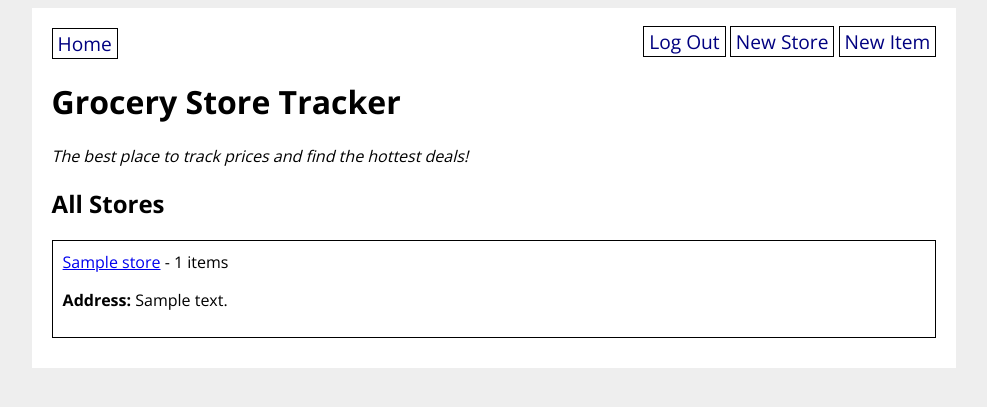
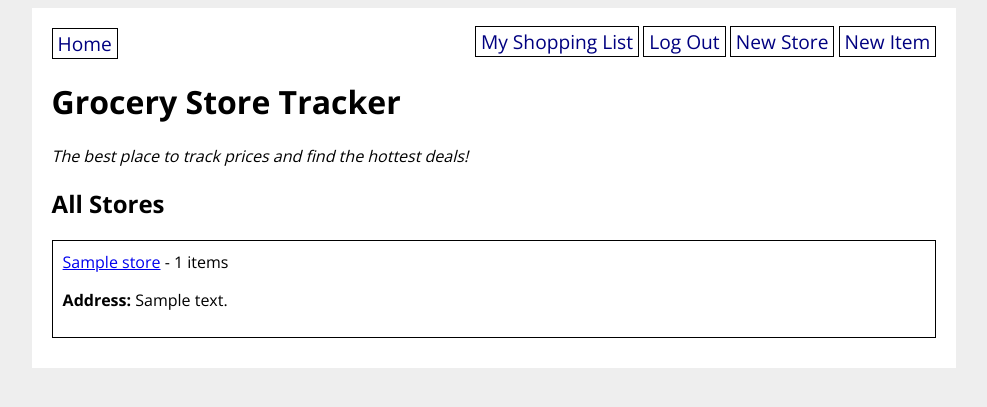
Before and after one commit to GSPuniani/Grocery-Store-Auth, a Flask app: page / in a window 1280 px wide. Shown: the top 407 px of the page, without its empty margins (146-1133 px from the left). Run offline with Flask 2, Linux system fonts and the light colour scheme; a user stored in the database is signed in; tables that the repository leaves empty hold one stand-in row (values such as "Sample post").

Commit message:
Finished all to-dos and stretch challenge

```diff
--- a/grocery_app/models.py
+++ b/grocery_app/models.py
@@ -42,6 +42,9 @@ class GroceryItem(db.Model):
     # Add created_by field to see the user who added the item
     created_by_id = db.Column(db.Integer, db.ForeignKey('user.id'))
     created_by = db.relationship('User')
+    # Add many-to-many relationship between User and GroceryItem
+    users_who_shopped = db.relationship(
+        'User', secondary='shopping_list', back_populates='shopping_list_items')
 
 # Create a User model with id, username, and password fields
 class User(UserMixin, db.Model):
@@ -49,7 +52,16 @@ class User(UserMixin, db.Model):
     id = db.Column(db.Integer, primary_key=True)
     username = db.Column(db.String(80), nullable=False, unique=True)
     password = db.Column(db.String(200), nullable=False)
+    # Add many-to-many relationship between User and GroceryItem
+    shopping_list_items = db.relationship(
+        'GroceryItem', secondary='shopping_list', back_populates='users_who_shopped')
 
     # Display username for created_by credits
     def __repr__(self):
         return f'<User: {self.username}>'
+
+
+shopping_list_table = db.Table('shopping_list',
+    db.Column('user_id', db.Integer, db.ForeignKey('user.id')),
+    db.Column('item_id', db.Integer, db.ForeignKey('grocery_item.id'))
+)
--- a/grocery_app/routes.py
+++ b/grocery_app/routes.py
@@ -126,6 +126,56 @@ def item_detail(item_id):
     item = GroceryItem.query.get(item_id)
     return render_template('item_detail.html', item=item, form=form)
 
+# Route for button that adds item to current_user's shopping list
+@main.route('/add_to_shopping_list/<item_id>', methods=['POST'])
+def add_to_shopping_list(item_id):
+    # Get item using its id
+    item = GroceryItem.query.get(item_id)
+
+    # Inform user if item is already in shopping list
+    if item in current_user.shopping_list_items:
+        flash('The grocery item is already in your shopping list.')
+    # Otherwise, add item to shopping list, update database, and display success message to user
+    else:
+        current_user.shopping_list_items.append(item)
+
+        db.session.add(current_user)
+        db.session.commit()
+        flash('The grocery item was added to your shopping list successfully.')
+
+    return redirect(url_for('main.item_detail', item_id=item_id))
+
+# Route for button that removes item from current_user's shopping list
+@main.route('/remove_from_shopping_list/<item_id>', methods=['POST'])
+def remove_from_shopping_list(item_id):
+    # Get item using its id
+    item = GroceryItem.query.get(item_id)
+
+    # Inform user if item is already not in shopping list
+    if item not in current_user.shopping_list_items:
+        flash('The grocery item was not in your shopping list.')
+    # Otherwise, add item to shopping list, update database, and display success message to user
+    else:
+        current_user.shopping_list_items.remove(item)
+
+        db.session.add(current_user)
+        db.session.commit()
+        flash('The grocery item was removed from your shopping list successfully.')
+
+    return redirect(url_for('main.item_detail', item_id=item_id))
+
+# Route for users to see items in their shopping list
+@main.route('/shopping_list')
+@login_required
+def shopping_list():
+    # Get logged in user's shopping list items
+    user_shopping_items = current_user.shopping_list_items
+    # Display shopping list items in a template
+    return render_template('shopping_list.html', user_shopping_items=user_shopping_items)
+
+
+
+
 
 
 ###########################
--- a/grocery_app/templates/base.html
+++ b/grocery_app/templates/base.html
@@ -17,9 +17,7 @@
                     <!-- Only show these links if the current user is
                         authenticated (logged in)! -->
                         {% if current_user.is_authenticated %}
-                        <!-- <a href="/create_book">Create Book</a>
-                        <a href="/create_author">Create Author</a>
-                        <a href="/create_genre">Create Genre</a> -->
+                        <a href="/shopping_list">My Shopping List</a>
                         <a href="/logout">Log Out</a>
 
                         <!-- Only show these links if the current user is NOT
--- a/grocery_app/templates/store_detail.html
+++ b/grocery_app/templates/store_detail.html
@@ -46,8 +46,6 @@
             </ul>
 
             {{ form.submit }}
-
-        <!-- <input type="submit" value="Submit"> -->
     </fieldset>
 </form>
 
```
Also changed, not shown: grocery_app/templates/item_detail.html (+10 -0 lines), grocery_app/templates/shopping_list.html (added, +24 -0 lines).
